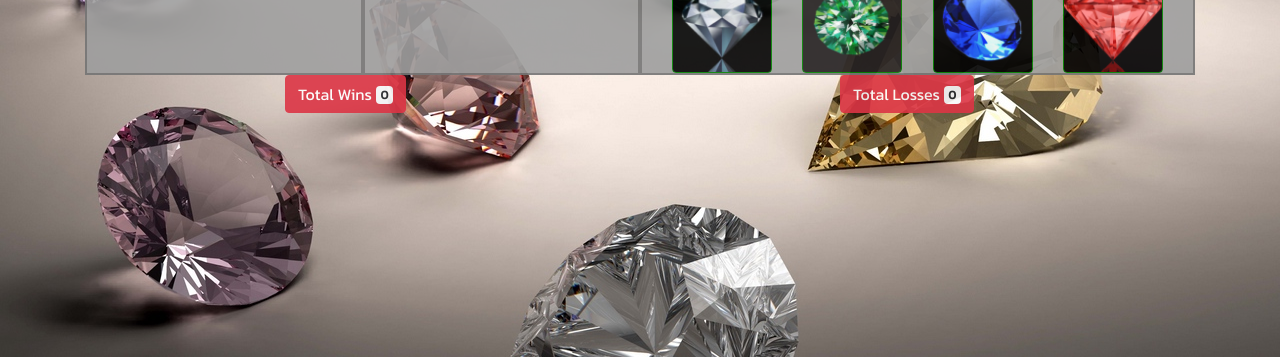
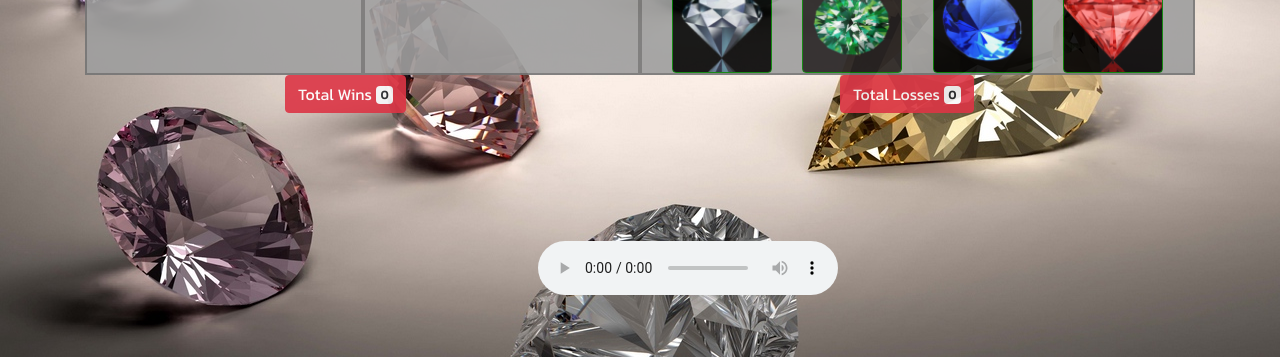
Before and after one commit to wsbrasher1/unit-4-game, a plain HTML site: page index.html in a window 1280 px wide. Shown: the part 443-800 px from the top of the page. Drawn offline with nearby package versions, Linux system fonts and the light colour scheme.

Commit message:
styling changes and audio added

```diff
--- a/assets/javascript/game.js
+++ b/assets/javascript/game.js
@@ -4,9 +4,9 @@ var losses = 0;
 var wins = 0;
 var previous = 0;
 
-
 var resetAndStart = function (){
     $(".crystals").empty();
+
 var images = [
     "assets/images/diamond-isolated-background-gem-jewel-precious-stone-precious-gem-precious-jewel-91456547.png",
     "assets/images/emerald-on-a-black-background-vector-15882721.png",
--- a/index.html
+++ b/index.html
@@ -9,7 +9,7 @@
     <link href="https://fonts.googleapis.com/css?family=Kanit" rel="stylesheet">
     <link rel="stylesheet" href="style.css">
     <script   src="https://code.jquery.com/jquery-3.3.1.min.js"   integrity="sha256-FgpCb/KJQlLNfOu91ta32o/NMZxltwRo8QtmkMRdAu8="   crossorigin="anonymous"></script>
-    <audio src="Call Ticketron.mp3" id="my-audio" loop="loop" autoplay="autoplay"></audio>
+    <audio id="pop" src="Call-Ticketron.mp3"  loop="loop" preload="auto"></audio>
 </head>
 <body>
     <div class="container">
@@ -88,5 +88,9 @@
         </header>
     </div>
     <script src="assets/javascript/game.js"></script>
+    <audio controls id="player">
+        <source src="./assets/sounds/Call-Ticketron.mp3" type="audio/mp3">
+      Your browser does not support the audio element.
+      </audio>
 </body>
 </html>
--- a/style.css
+++ b/style.css
@@ -1,9 +1,10 @@
 body {
     font-family: 'Kanit', sans-serif;
-    font-size: 16px;
+    font-size: 18px;
     line-height: 24px;
     background: url("stones_jewels_diamonds_80294_1280x1024.jpg");
   }
+
 
 .jumbotron {
   text-align: center;
@@ -31,6 +32,7 @@ body {
 border: #757575 2px solid;
 background-color: #9e9e9e;
 color: white;
+justify-content: center;
 }
 
 .col-6 {
@@ -65,7 +67,12 @@ color: white;
   cursor: pointer;
 }
 
+#player {
+margin-left: 42%;
+margin-top: 10%;
+}
+/*
 .jp (
   width: 100px;
   height: 100px;
-)
+) */
```
Also changed, not shown: 2 other files.
